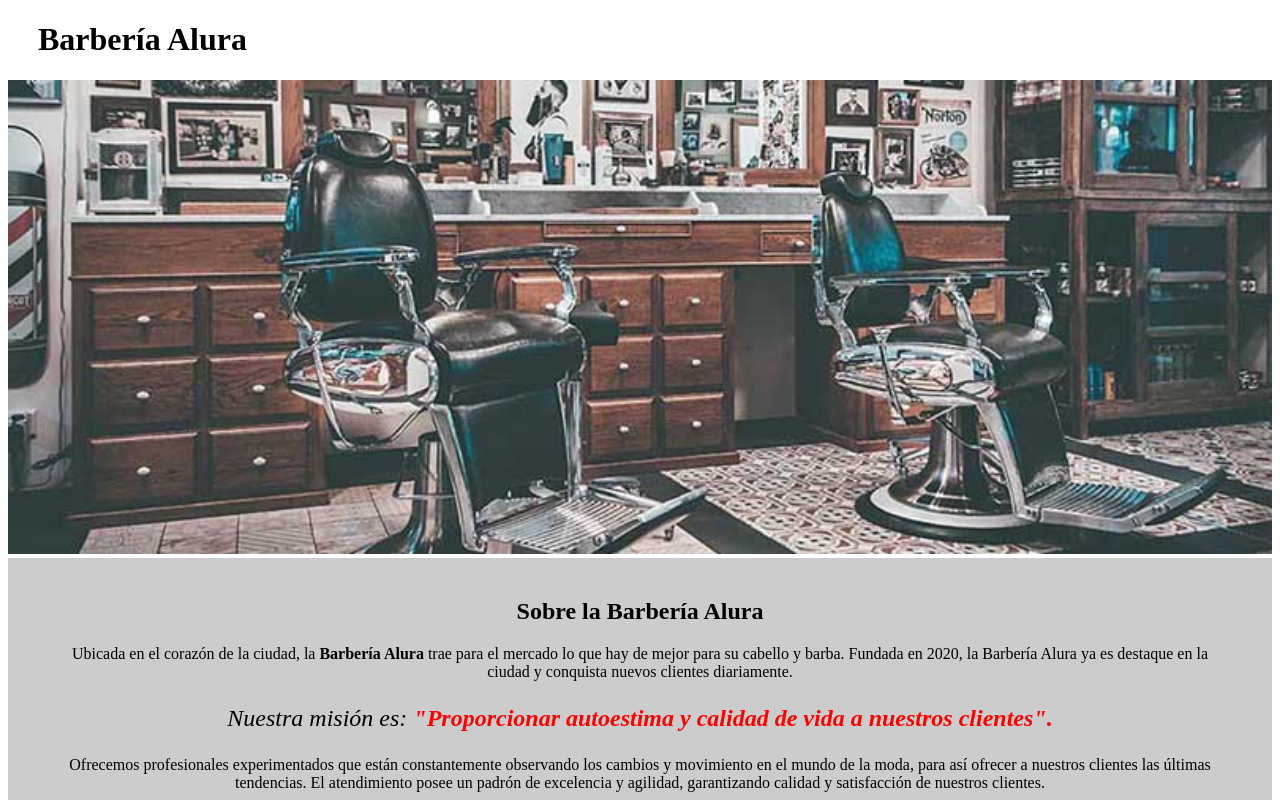
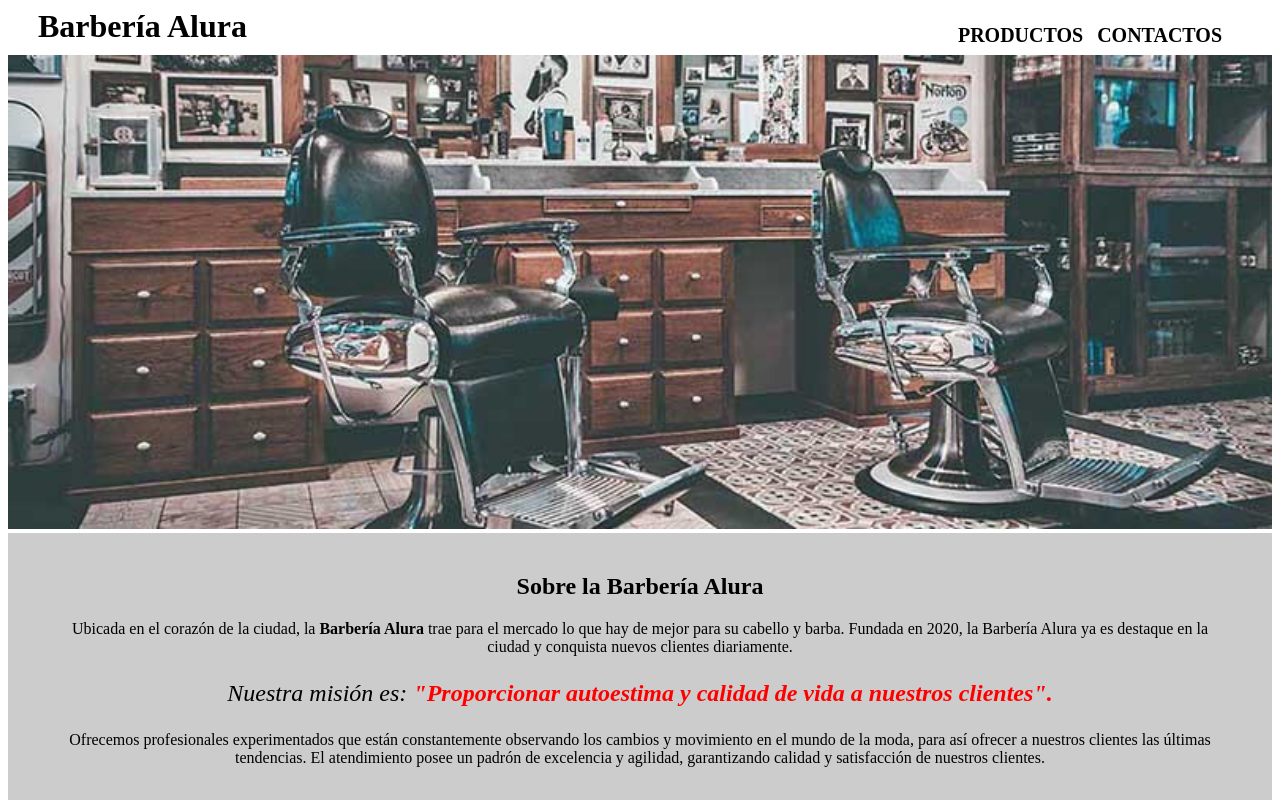
Before and after one commit to ernesto-developer/barberia-alura, a plain HTML site: page html/index.html in a window 1280 px wide. Shown: the top 800 px of the page. Drawn offline with Linux system fonts and the light colour scheme.

Commit message:
se crearon los botnes en el index para la navegacion

```diff
--- a/css/index-style.css
+++ b/css/index-style.css
@@ -1,5 +1,32 @@
+header{
+    position: relative;
+    margin-bottom: 10px;
+}
 .titulo{
+    display: inline;
     margin-left: 30px;
+}
+nav {
+    display: inline-block;
+    position: sticky;
+    right:  50px;
+    position: absolute;
+}
+nav li{
+    text-transform: uppercase;
+    display: inline-block;
+    font-size: 20px;
+    font-weight: bold;
+    margin-left: 10px;
+}
+nav li a{
+    text-decoration: none;
+    color: #000;
+}
+nav li:hover a{
+    color: #c78c19;
+    text-decoration: underline;
+
 }
 .img-barberia{
     width: 100%;
--- a/html/index.html
+++ b/html/index.html
@@ -8,7 +8,15 @@
     <title>Barberia Alura</title>
 </head>
 <body>
-    <h1 class="titulo">Barbería Alura</h1>
+    <header>
+        <h1 class="titulo">Barbería Alura</h1>
+        <nav>
+            <ul>
+                <li><a href="/html/productos-barberia.html">Productos</a></li>
+                <li><a href="/html/contactos-barberia.html">Contactos</a></li>
+            </ul>
+        </nav>
+    </header>
     <img class="img-barberia" src="/banner/banner.jpg" alt="Img Barberia">
     <div class="info-intro">
         <h2 class="subtitle">
```
Also changed, not shown: html/contactos-barberia.html (+0 -1 lines), html/productos-barberia.html (+0 -1 lines).
